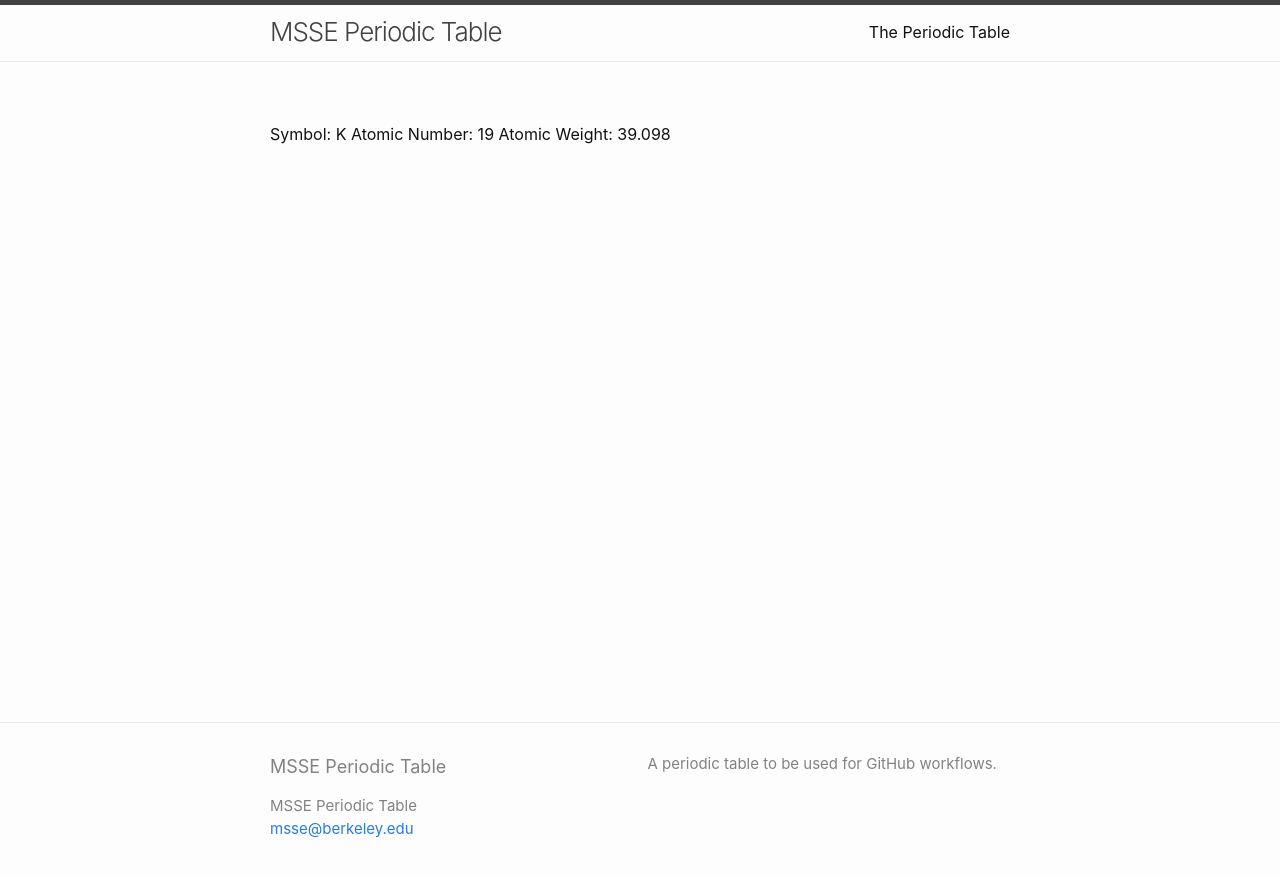
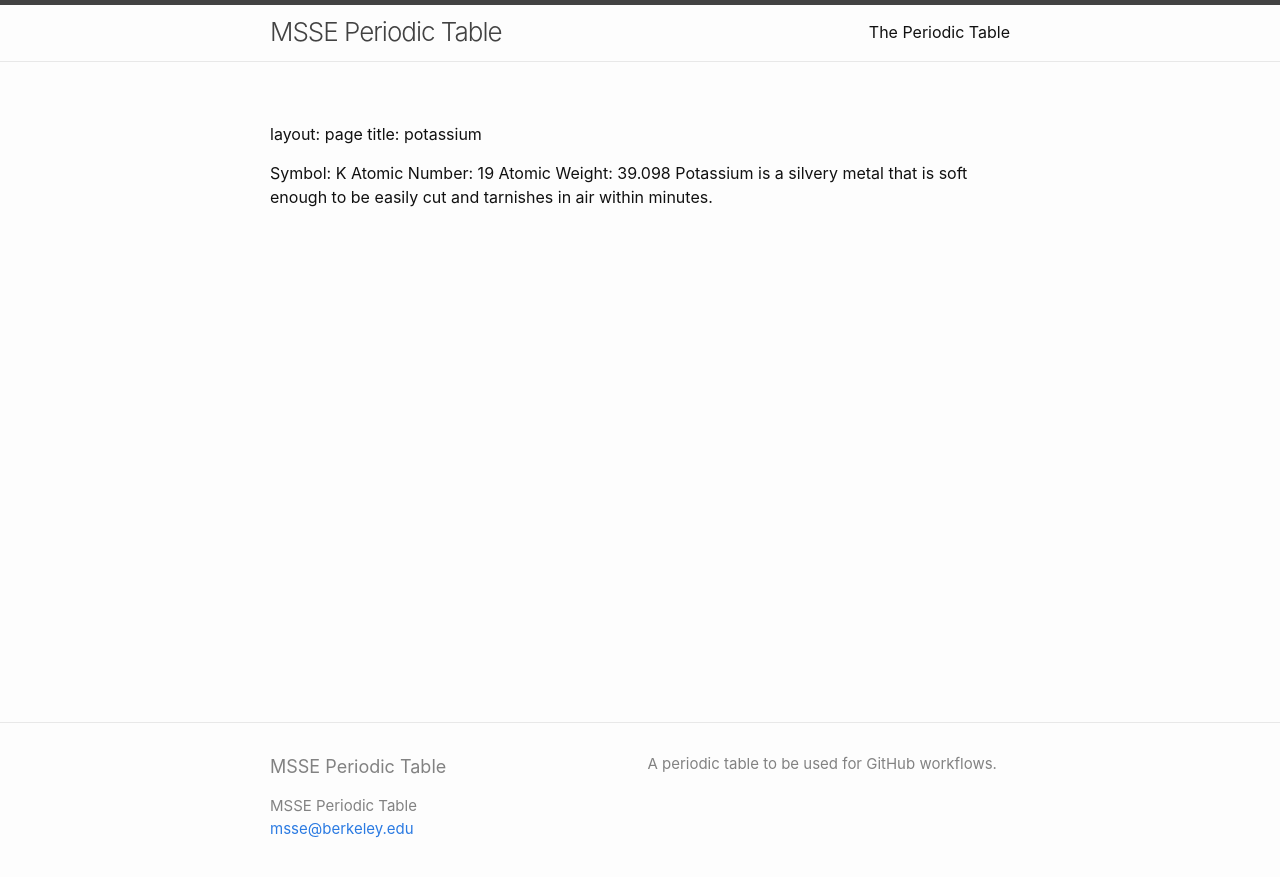
Before and after one commit to msse-chem-280-2023/periodic-table, a Jekyll site: the page built from elements/potassium.md, in a window 1280 px wide. Shown: the top 877 px of the page. Built offline with Jekyll 4.4.1, drawn with Linux system fonts in a browser that asks for light colours; our own code applies the rules of GitHub Pages for plain Markdown files.

```diff
--- a/elements/potassium.md
+++ b/elements/potassium.md
@@ -1,3 +1,8 @@
+layout: page
+title: potassium
+
+
 Symbol: K
 Atomic Number: 19
 Atomic Weight: 39.098
+Potassium is a silvery metal that is soft enough to be easily cut and tarnishes in air within minutes.
```
